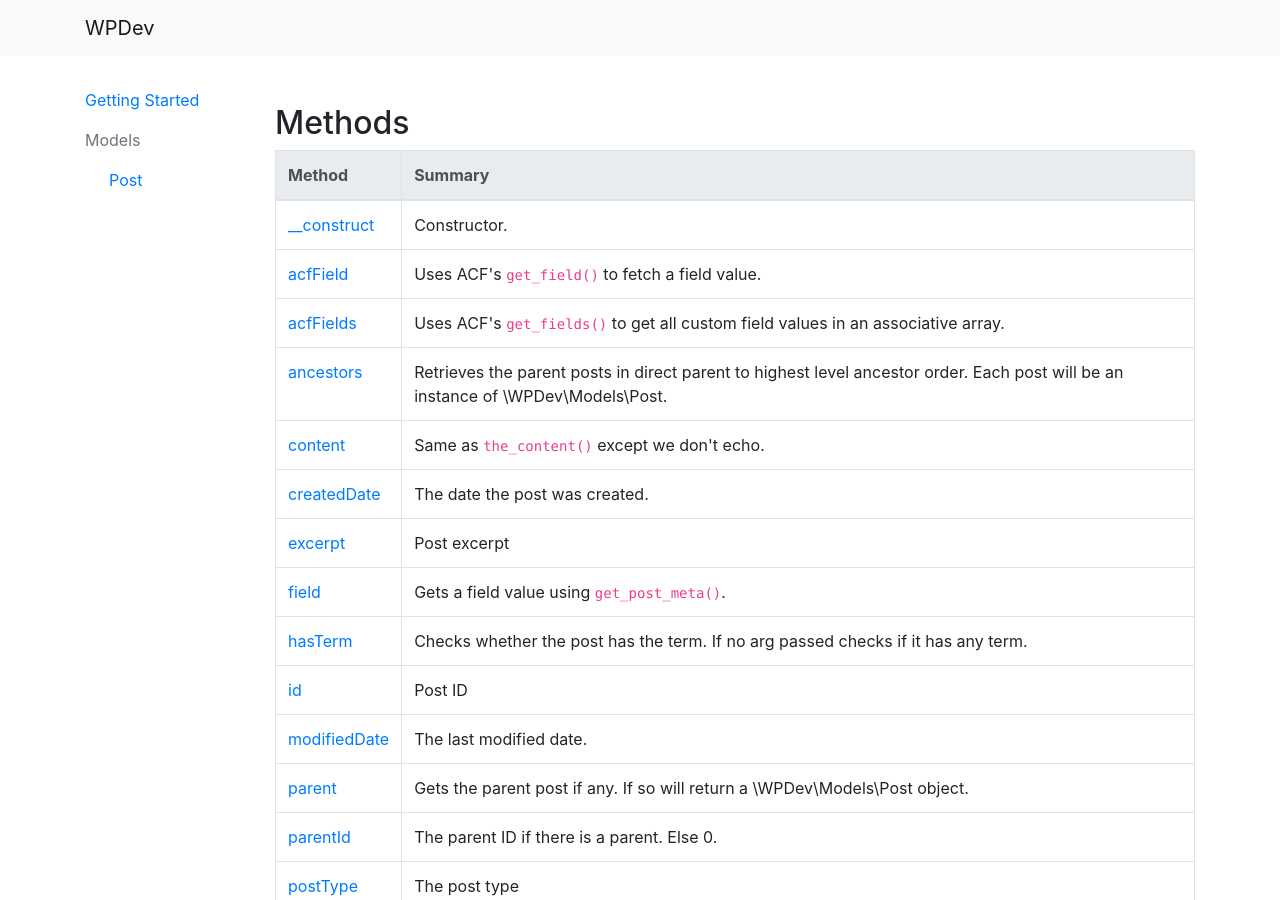
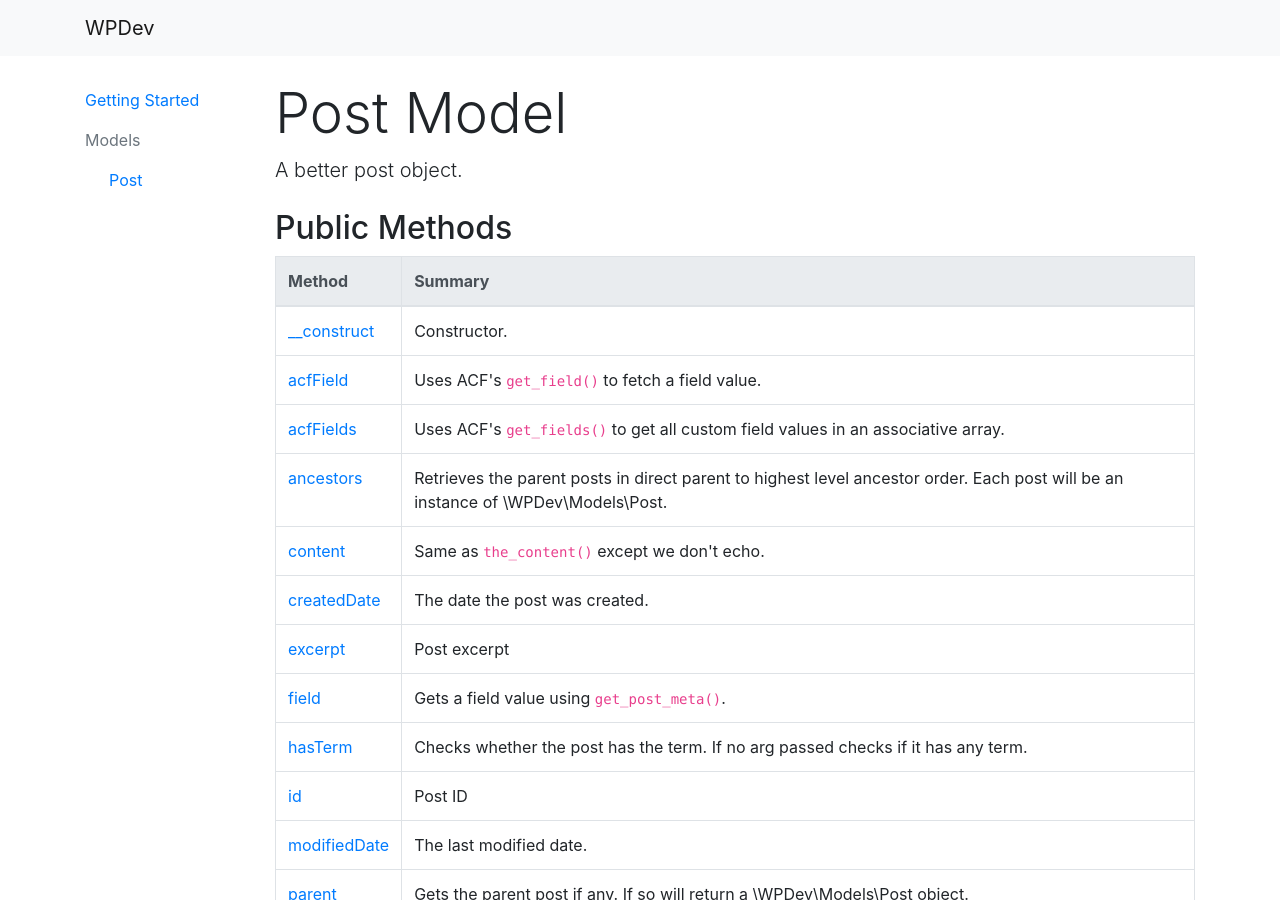
Before and after one commit to JoshMoreno/wpdev, a Jekyll site: the page built from docs/models/post.liquid, in a window 1280 px wide and 900 px high. Built offline with Jekyll 4.4.1, drawn with Linux system fonts in a browser that asks for light colours.

Commit message:
fix missing page title and tagline

```diff
--- a/docs/_includes/docs/modelPage.liquid
+++ b/docs/_includes/docs/modelPage.liquid
@@ -1,16 +1,16 @@
 {% assign model = include.model %}
 {% assign methods = model.methods | sort: 'name' %}
 
-{% if model.title %}
-	<h1 class="display-4">{{ model.title }}</h1>
+{% if include.title %}
+	<h1 class="display-4">{{ include.title }}</h1>
 {% endif %}
 
-{% if model.tagline %}
-	<p class="lead">{{ model.tagline }}</p>
+{% if include.tagline %}
+	<p class="lead">{{ include.tagline }}</p>
 {% endif %}
 
 {% if model.methods %}
-	<h2 class="mt-4">Methods</h2>
+	<h2 class="mt-4">Public Methods</h2>
 	{% include docs/methodTable.liquid methods=methods %}
 	{% include docs/methodDetails.liquid methods=methods %}
 {% endif %}
--- a/docs/models/post.liquid
+++ b/docs/models/post.liquid
@@ -2,4 +2,8 @@
 layout: docs
 permalink: /models/post.html
 ---
-{% include docs/modelPage.liquid model=site.data.models.Post %}
+{% include docs/modelPage.liquid
+	model=site.data.models.Post
+	title="Post Model"
+	tagline="A better post object."
+%}
```
